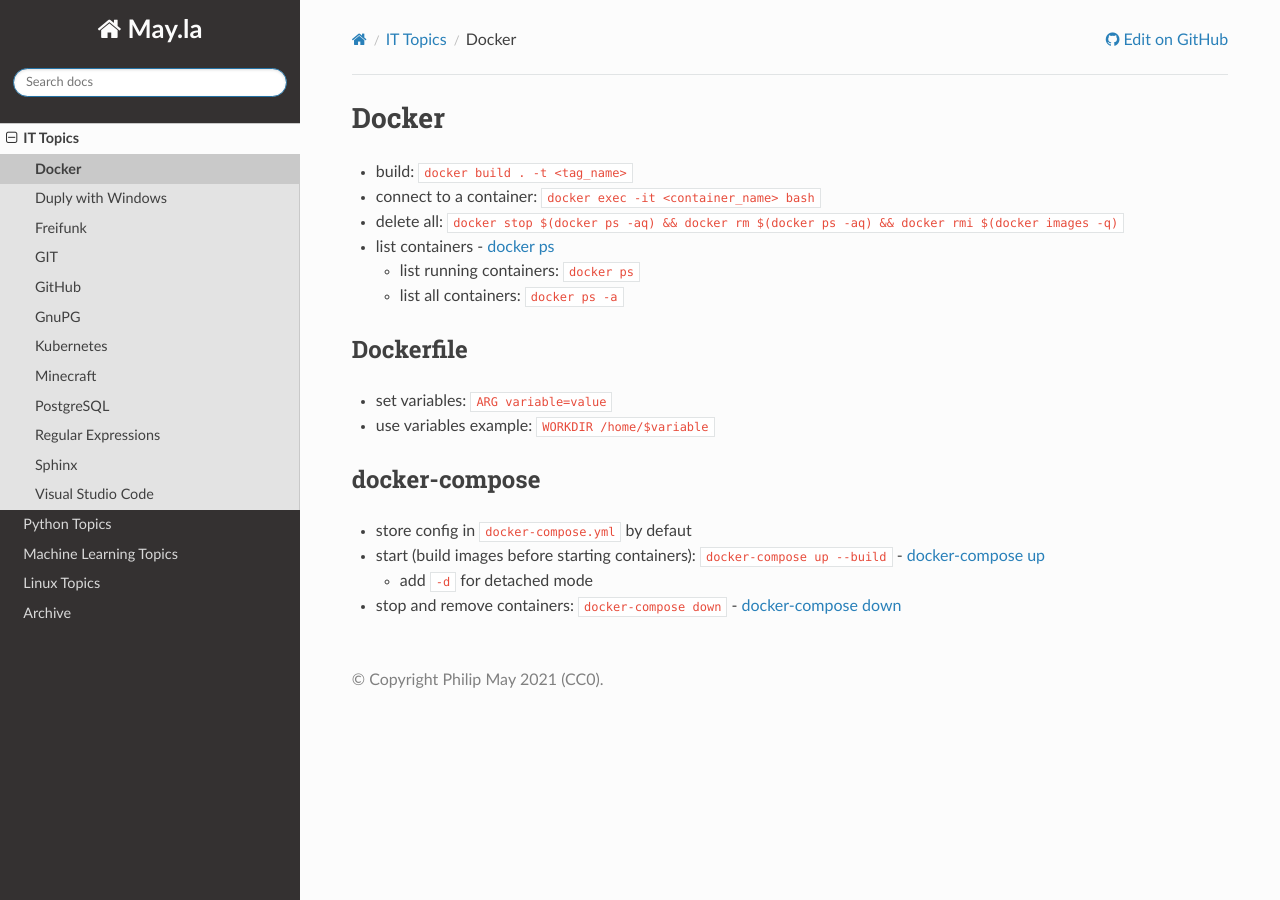
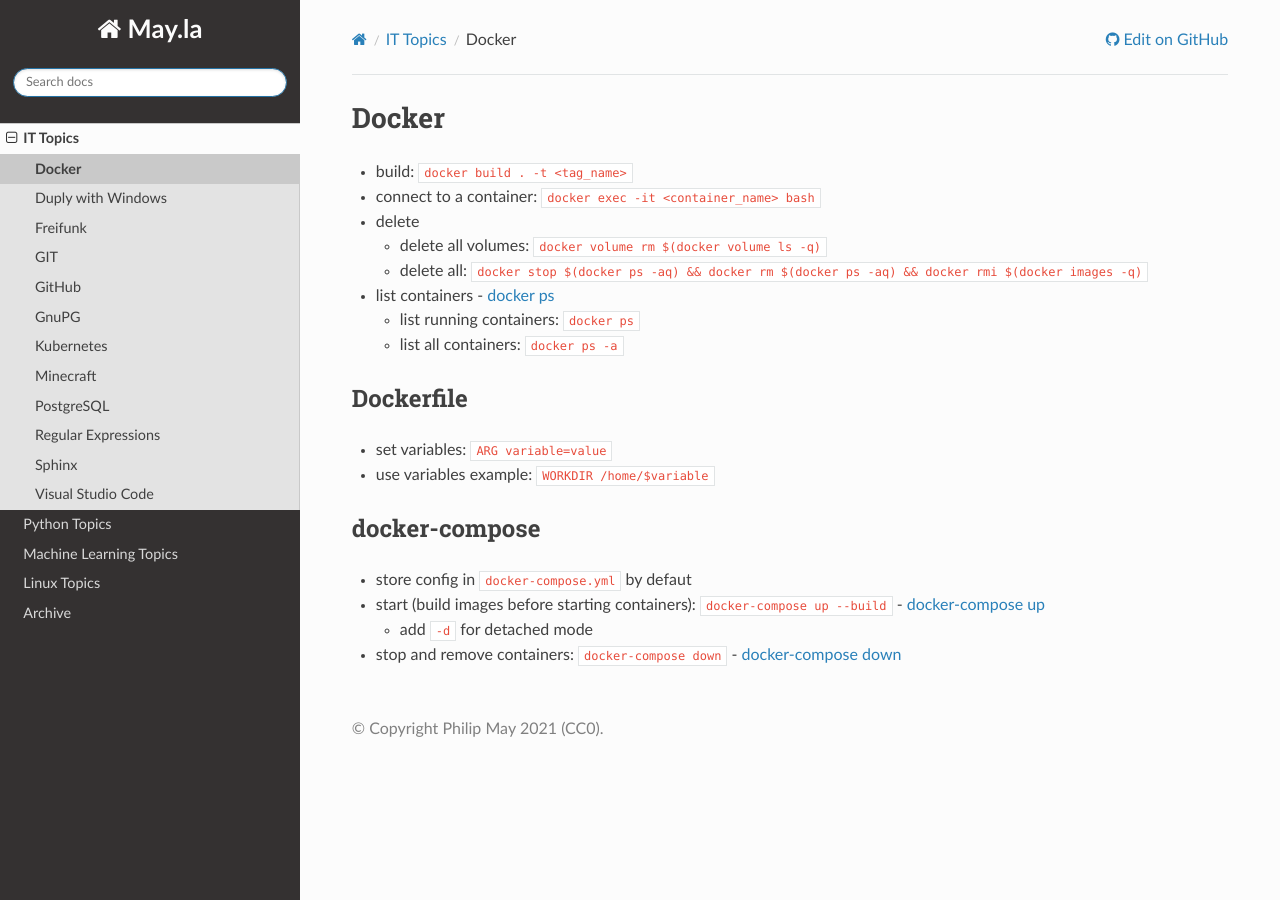
Before and after one commit to PhilipMay/May.la, a Sphinx documentation site: the page built from source/it/docker.md, in a window 1280 px wide. Built offline with Sphinx 7.4.7 and the Read the Docs theme 2.0.0, drawn with Linux system fonts in a browser that asks for light colours.

Commit message:
Update docker.md

```diff
--- a/source/it/docker.md
+++ b/source/it/docker.md
@@ -1,7 +1,9 @@
 # Docker
 - build: `docker build . -t <tag_name>`
 - connect to a container: `docker exec -it <container_name> bash`
-- delete all: `docker stop $(docker ps -aq) && docker rm $(docker ps -aq) && docker rmi $(docker images -q)`
+- delete
+  - delete all volumes: `docker volume rm $(docker volume ls -q)`
+  - delete all: `docker stop $(docker ps -aq) && docker rm $(docker ps -aq) && docker rmi $(docker images -q)`
 - list containers - [docker ps](https://docs.docker.com/engine/reference/commandline/ps/)
   - list running containers: `docker ps`
   - list all containers: `docker ps -a`
```
